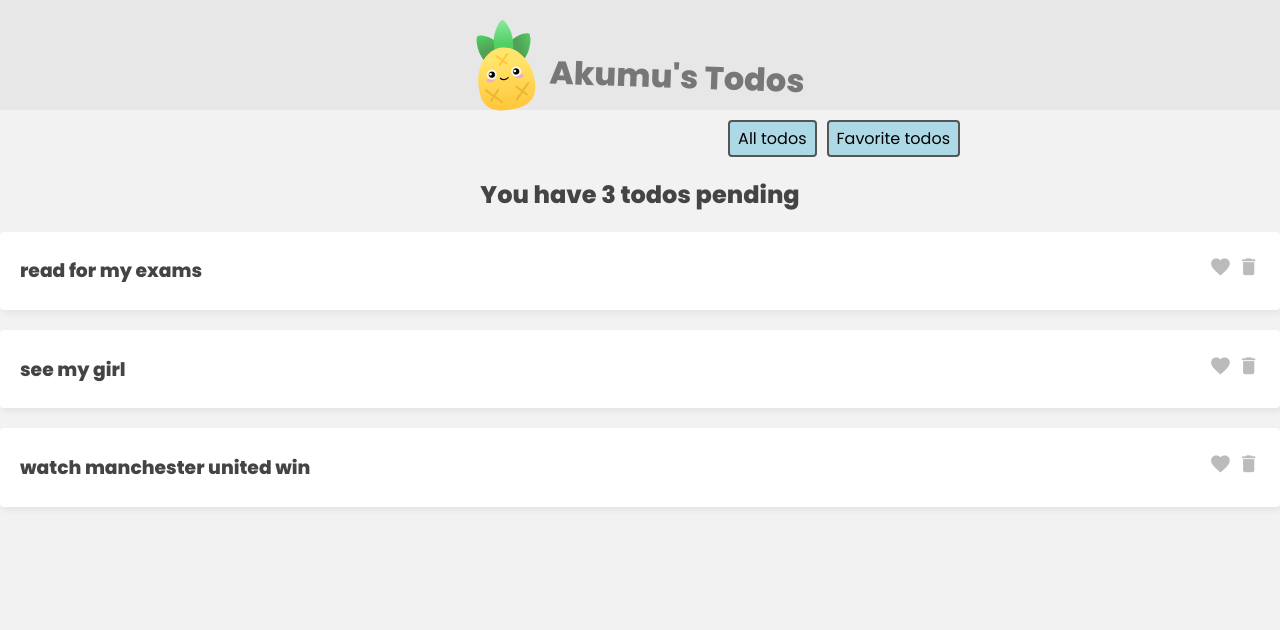
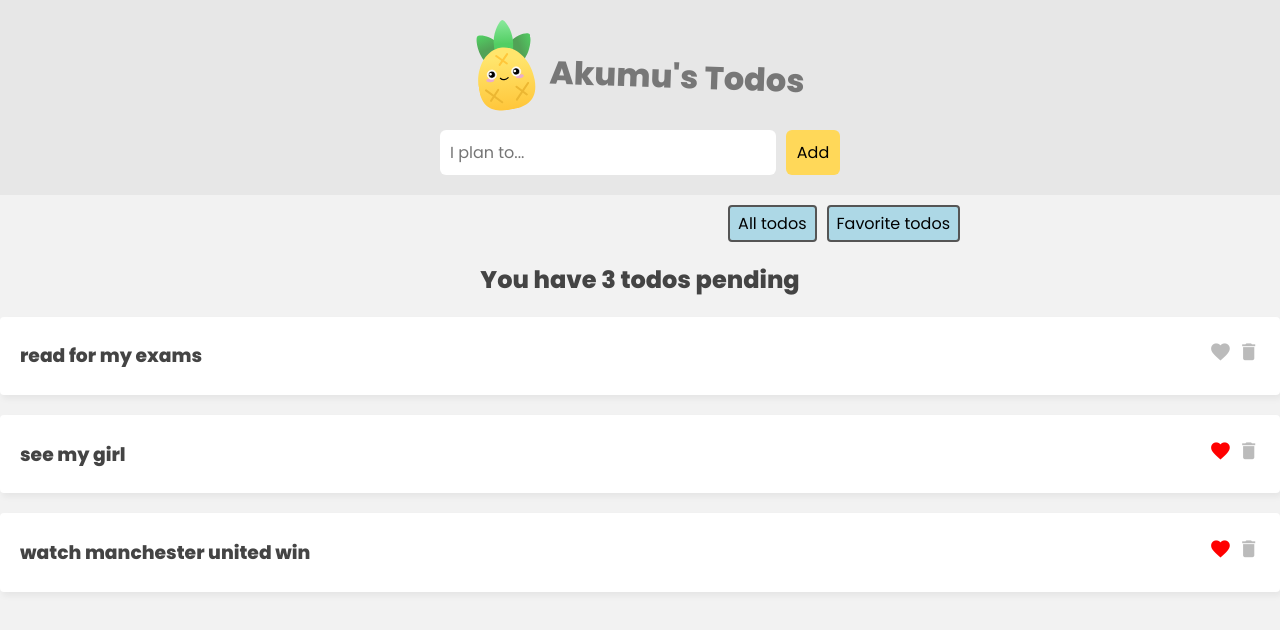
Before and after one commit to AkumuJey/pinia-todos, a Vue app: page / in a window 1280 px wide. Shown: the top 630 px of the page. Built offline with nearby package versions, Linux system fonts and the light colour scheme.

Commit message:
Pinia actions

```diff
--- a/src/App.vue
+++ b/src/App.vue
@@ -4,19 +4,22 @@
         <img src="./assets/pinia.svg" alt="Pinia Logo" srcset="">
         <h1>Akumu's Todos</h1>
     </header>
+    <div class="new-todo-form">
+        <TheTodosForm />
+    </div>
     <nav class="filter">
         <button @click="filter = 'all'">All todos</button>
         <button @click="filter = 'favs'">Favorite todos</button>
     </nav>
     <div>
         <div v-if="filter === 'all'">
-            <h2>You have {{ todosStore.totalCount }} <span v-if="todosStore.totalCount > 1">todos</span><span v-else>todo</span> pending</h2>
+            <h2>You have {{ todosStore.totalCount }} <span v-if="todosStore.totalCount === 1">todo</span><span v-else>todos</span> pending</h2>
             <div v-for="todo in todosStore.todos" :key="todo.id">
             <TheTodoDetails :todo ="todo"/>
             </div>
         </div>
         <div v-if="filter === 'favs'">
-            <h2> You have {{ todosStore.favCount }} favorite <span v-if="todosStore.favs > 1">todos</span><span v-else>todo</span></h2>
+            <h2> You have {{ todosStore.favCount }} favorite <span v-if="todosStore.favCount === 1">todo</span><span v-else>todos</span></h2>
             <div v-for="todo in todosStore.favs" :key="todo.id">
             <TheTodoDetails :todo ="todo"/>
             </div>
@@ -25,9 +28,11 @@
  </main>
 </template>
 <script setup>
+/*Components*/
+import TheTodoDetails from './components/TheTodosDetails.vue'
+import TheTodosForm from './components/TheTodosForm.vue'
 
 import { ref } from '@vue/reactivity';
-import TheTodoDetails from './components/TheTodosDetails.vue'
 import { useTodosStore } from './store/todoStore';
 const todosStore = useTodosStore()
 
--- a/src/assets/main.css
+++ b/src/assets/main.css
@@ -53,12 +53,18 @@ header h1 {
   .todo .icons {
     text-align: right;
   }
+
   .todo i {
     font-size: 1.4em;
     margin-left: 6px;
     cursor: pointer;
     color: #bbb;
   }
+
+  .todo i.active {
+    color: red;
+  }
+
   h2{
     text-align: center;
   }
@@ -82,3 +88,33 @@ header h1 {
     font-size: 0.8em;
     font-size: 1em;
   }
+
+
+  /* new task form */
+.new-todo-form {
+  background: #e7e7e7;
+  padding: 20px 0;
+}
+form {
+  max-width: 400px;
+  margin: 0 auto;
+  display: grid;
+  grid-template-columns: 3fr 1fr;
+  gap: 10px;
+}
+form button {
+  background: #ffd859;
+  border: 0;
+  padding: 10px;
+  font-family: "Poppins";
+  border-radius: 6px;
+  cursor: pointer;
+  font-size: 1em;
+}
+form input {
+  border: 0;
+  padding: 10px;
+  border-radius: 6px;
+  color: #555;
+  font-size: 1em;
+}
--- a/src/components/TheTodosDetails.vue
+++ b/src/components/TheTodosDetails.vue
@@ -2,15 +2,27 @@
 <div class="todo">
     <h3>{{ todo.title }}</h3>
     <div class="icons">
-        <i class="material-icons">favorite</i>
-        <i class="material-icons">delete</i>
+        <i
+          class="material-icons"
+          :class="{active: todo.isFav}"
+          @click="todosStore.toggleFav(todo.id)"
+          >favorite</i>
+        <i
+          class="material-icons"
+          @click="todosStore.deleteTodo(todo.id)"
+          >delete</i>
     </div>
 </div>
 </template>
 
 <script setup>
+import { useTodosStore } from "../store/todoStore"
+
 
 const { todo } = defineProps(['todo'])
+const todosStore = useTodosStore()
+
+
 
 </script>
 
--- /dev/null
+++ b/src/components/TheTodosForm.vue
@@ -0,0 +1,34 @@
+<template>
+  <form @submit.prevent="handleSubmit">
+    <input
+        type="text"
+        placeholder="I plan to..."
+        v-model="newTodo">
+        <button>Add</button>
+  </form>
+</template>
+
+<script setup>
+import { useTodosStore } from "../store/todoStore";
+import { ref } from "vue";
+
+
+const todosStore = useTodosStore()
+
+const newTodo = ref('')
+
+const handleSubmit = () => {
+    if(newTodo.value.length > 0) {
+        todosStore.addTodo({
+            title: newTodo.value,
+            isFav: false,
+            id: Math.floor(Math.random() * 1000)
+        })
+        newTodo.value = ''
+    }
+}
+</script>
+
+<style>
+
+</style>
--- a/src/store/todoStore.js
+++ b/src/store/todoStore.js
@@ -5,7 +5,7 @@ export const useTodosStore = defineStore('todosStore', {
         {
             todos : [
                 {id: 1, title: "read for my exams", isFav: false},
-                {id: 2, title: "see my girl", isFave: true},
+                {id: 2, title: "see my girl", isFav: true},
                 {id: 3, title: "watch manchester united win", isFav: true}
             ]
         }
@@ -22,5 +22,19 @@ export const useTodosStore = defineStore('todosStore', {
         totalCount: (state) => {
             return state.todos.length
         }
+    },
+    actions: {
+        addTodo(todo) {
+            this.todos.push(todo)
+        },
+        deleteTodo(id) {
+            this.todos = this.todos.filter(todo => {
+              return todo.id !== id
+            })
+          },
+        toggleFav(id) {
+            const todo = this.todos.find(t => t.id === id)
+            todo.isFav = !todo.isFav
+        }
     }
 })
```
